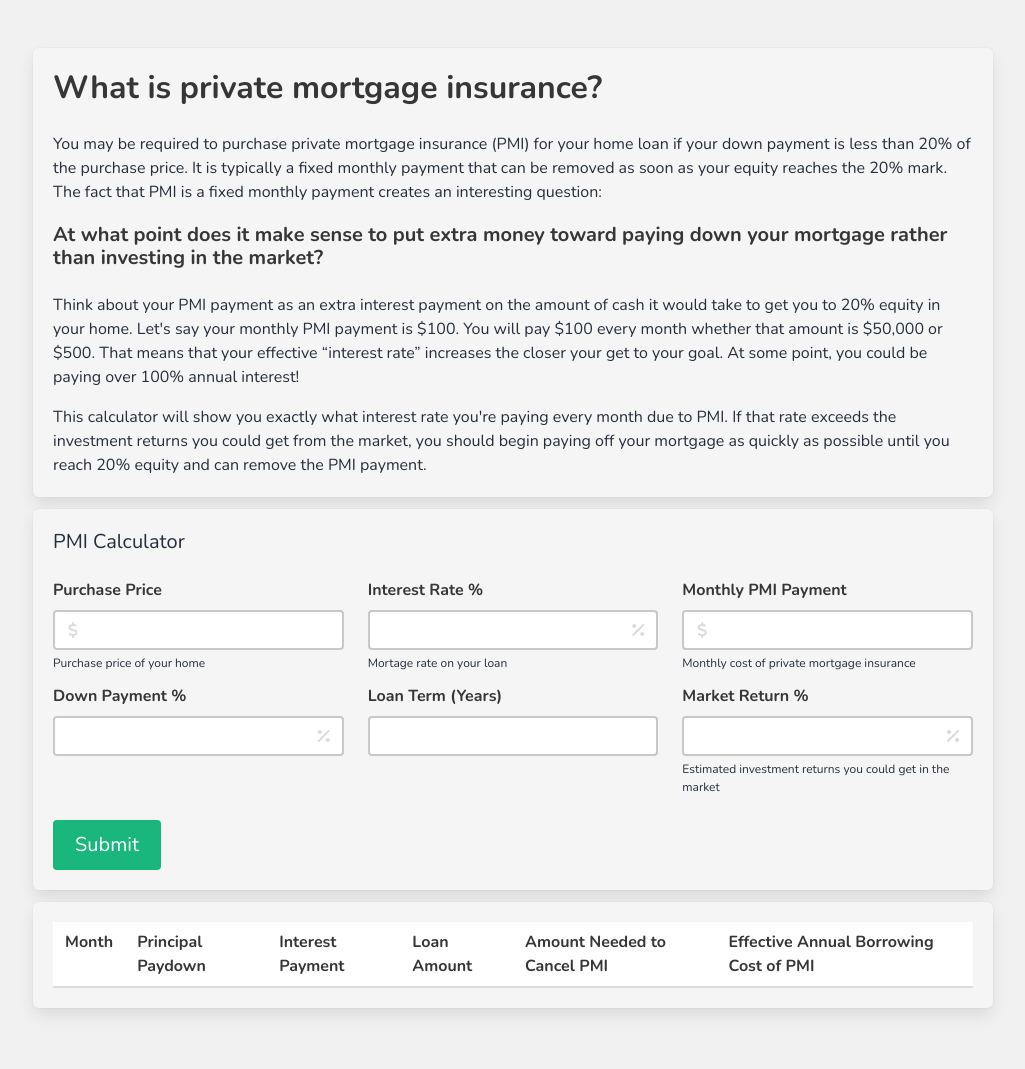
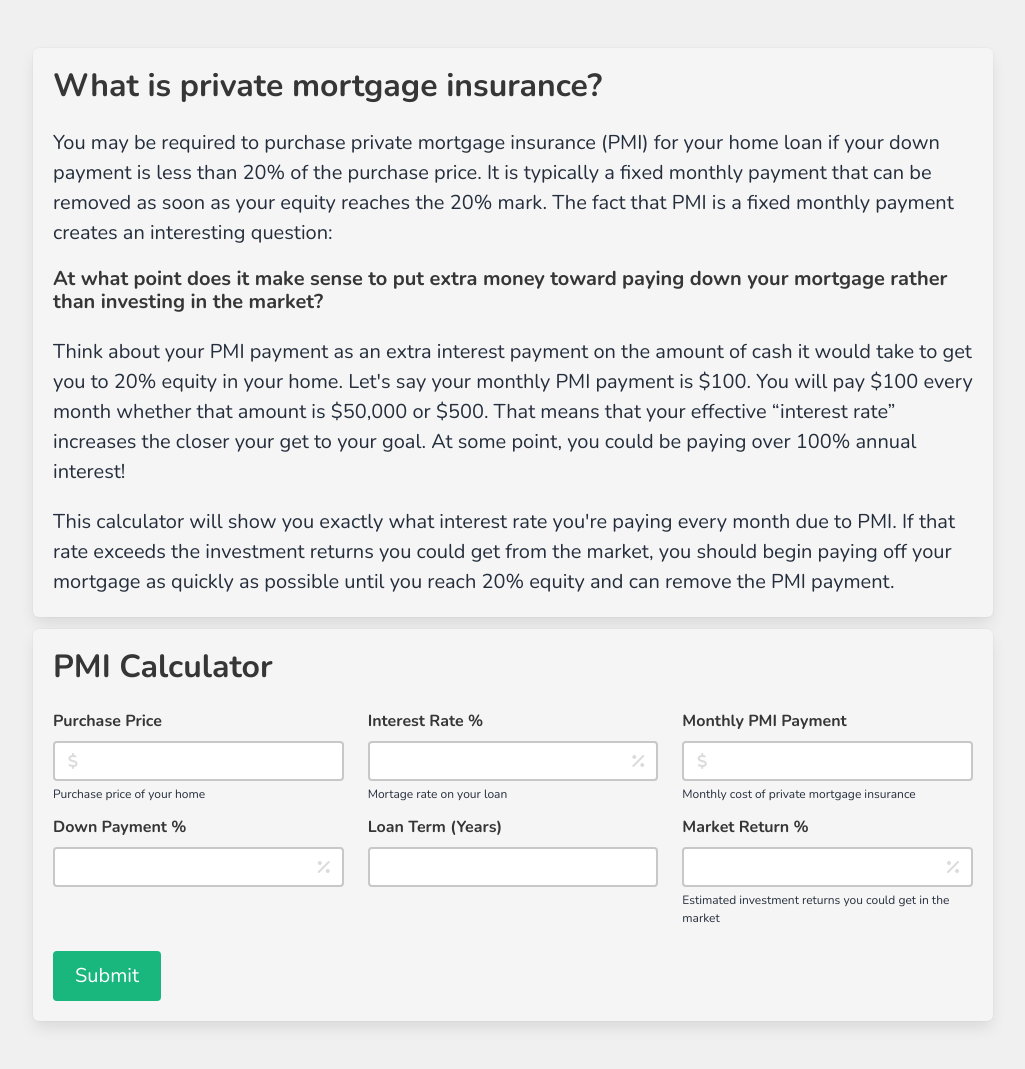
Before and after one commit to jaredblackjcb/finance-tools, a Django app: page /calculator/pmi/ in a window 1280 px wide. Shown: the part 52-1121 px from the top of the page, without its empty margins (127-1152 px from the left). Before the commit the page ends 1066 px from the top, so only its background shows below. Run offline with Django 4.2, Linux system fonts and the light colour scheme; lists and menus that the app fills with data are empty; some libraries are stand-ins or nearby versions.

Commit message:
Only display pmi data section after form is submitted

```diff
--- a/fintools/calculator/views.py
+++ b/fintools/calculator/views.py
@@ -19,7 +19,8 @@ def pmi_calculator(request):
             opportunity_cost_roi = form.cleaned_data['opportunity_cost_roi'] / 100
             pmi_calculator = calculators.PmiCalculator(purchase_price, down_payment_percent, annual_interest_rate, loan_term, monthly_pmi_payment, opportunity_cost_roi)
             pmi_data = pmi_calculator.get_optimal_paydown_period()
-            context_dict.update({'pmi_data': pmi_data})
+            paydown_month = len(pmi_data)
+            context_dict.update({'pmi_data': pmi_data, 'paydown_month': paydown_month})
     return render(request, 'calculator/pmi_calculator.html', context=context_dict)
 
 def annuity_calculator(request):
--- a/fintools/templates/calculator/pmi_calculator.html
+++ b/fintools/templates/calculator/pmi_calculator.html
@@ -7,8 +7,8 @@
     <div class="tile is-ancestor">
         <div class="tile is-parent">
             <div class="tile is-child box has-background-light">
-                <h1 class="subtitle is-3"><strong>What is private mortgage insurance?</strong></h1>
-                <div class="content">
+                <div class="content is-medium">
+                <h1 class="subtitle is-3">What is private mortgage insurance?</h1>
                     <p>You may be required to purchase private mortgage insurance (PMI) for your home loan if your down payment is less than 20% of the purchase price. It is typically a fixed monthly payment that can be removed as soon as your equity reaches the 20% mark. The fact that PMI is a fixed monthly payment creates an interesting question:</p>
                     <h1 class="subtitle is-5"><strong>At what point does it make sense to put extra money toward paying down your mortgage rather than investing in the market?</strong></h1>
                     <p>Think about your PMI payment as an extra interest payment on the amount of cash it would take to get you to 20% equity in your home. Let's say your monthly PMI payment is $100. You will pay $100 every month whether that amount is $50,000 or $500. That means that your effective “interest rate” increases the closer your get to your goal. At some point, you could be paying over 100% annual interest!</p>
@@ -20,11 +20,11 @@
 </section>
 
 <!-- Calculator Form -->
-<section>
+<section id="pmi-calculator-form">
     <div class="tile is-ancestor">
         <div class="tile is-parent">
             <div class="tile is-child box has-background-light">
-                <h1 class="subtitle is-5">PMI Calculator</h1>
+                <h1 class="title is-3">PMI Calculator</h1>
                 <form method="POST">
                 <div class="columns">
                     <div class="column is-4">
@@ -106,10 +106,15 @@
 </section>
 
 <!-- Data Table -->
-<section>
+{% if paydown_month %}
+<section id="pmi-data">
     <div class="tile is-ancestor">
         <div class="tile is-parent">
             <div class="tile is-child box has-background-light">
+                <div class="content is-medium">
+                    <h1 class="subtitle is-3">Here's the monthly breakdown:</h1>
+                    <p>Starting in month {{paydown_month}} of your loan, it makes more sense to put extra money toward principal rather than investing it in the market. Keep paying down your loan until you reach 20% equity and can remove mortgage insurance.</p>
+                </div>
                 <table class="table is-hoverable">
                     <thead>
                         <tr>
@@ -138,5 +143,6 @@
         </div>
     </div>
 </section>
+{% endif %}
 
 {% endblock %}
```
